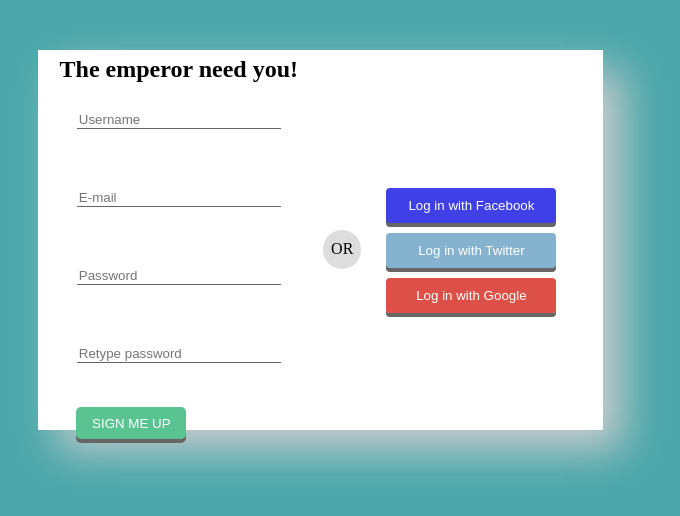
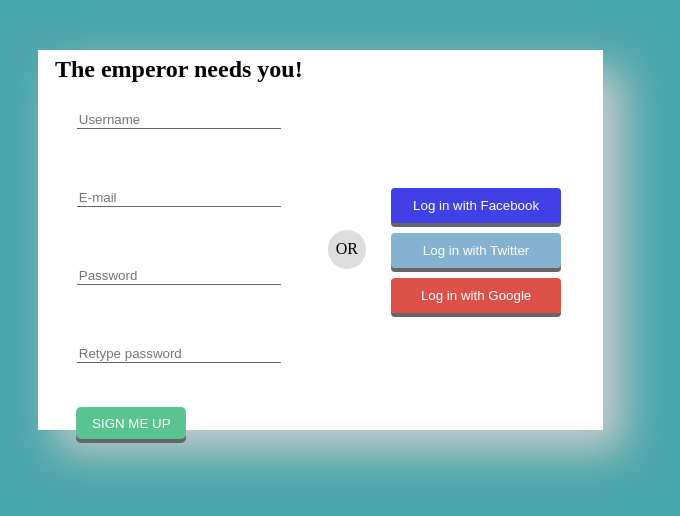
Before and after one commit to obernauermiroslav/W40K-factory, a plain HTML site: page frontend/views/login.html in a window 1280 px wide. Shown: the whole page, without its empty margins (200-880 px from the left). Drawn offline with Linux system fonts and the light colour scheme; files whose address does not match are found by name.

```diff
--- a/frontend/views/login.html
+++ b/frontend/views/login.html
@@ -10,7 +10,7 @@
   <body>
     <div class="container">
       <div class="signUpForm">
-        <h2>The emperor need you!</h2>
+        <h2>The emperor needs you!</h2>
         <form  id="main-form">
           <label for="name"></label>
           <input
```
